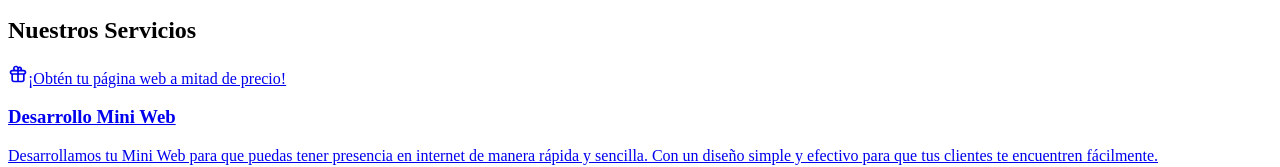
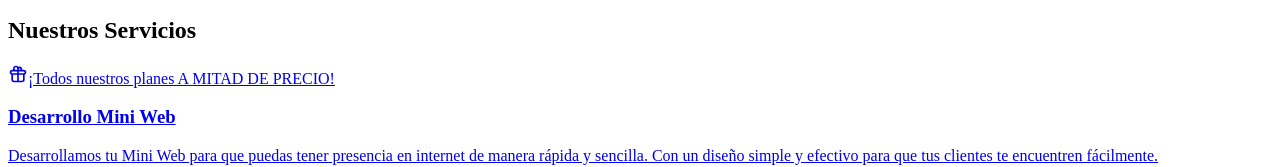
Before and after one commit to imjoaquincancino/react-portfolio, a Next.js app: page /Home in a window 1280 px wide. Shown: the part 3611-3778 px from the top of the page. Built offline with nearby package versions, Linux system fonts and the light colour scheme.

Commit message:
update text in CTAcampaign component for promotional clarity

```diff
--- a/src/components/Home/Servicios.jsx
+++ b/src/components/Home/Servicios.jsx
@@ -56,7 +56,7 @@ export default function Servicios() {
             <div className="py-4">
               <CTAcampaign
                 url={"/planes"}
-                text={"¡Obtén tu página web a mitad de precio!"}
+                text={"¡Todos nuestros planes A MITAD DE PRECIO!"}
               />
             </div>
           </div>
```
